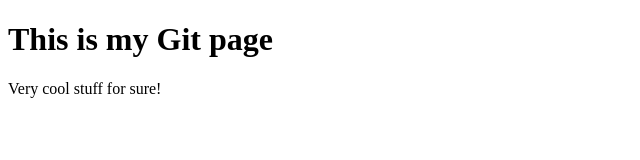
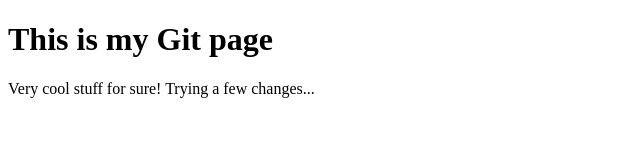
Before and after one commit to RickNFearn/Git-Traversy-Tutorial, a plain HTML site: page index.html in a window 1280 px wide. Shown: the whole page, without its empty margins (0-640 px from the left). Drawn offline with Linux system fonts and the light colour scheme.

Commit message:
Second change

```diff
--- a/index.html
+++ b/index.html
@@ -8,6 +8,6 @@
   </head>
   <body>
     <h1>This is my Git page</h1>
-    <p>Very cool stuff for sure!</p>
+    <p>Very cool stuff for sure! Trying a few changes...</p>
   </body>
 </html>
```
